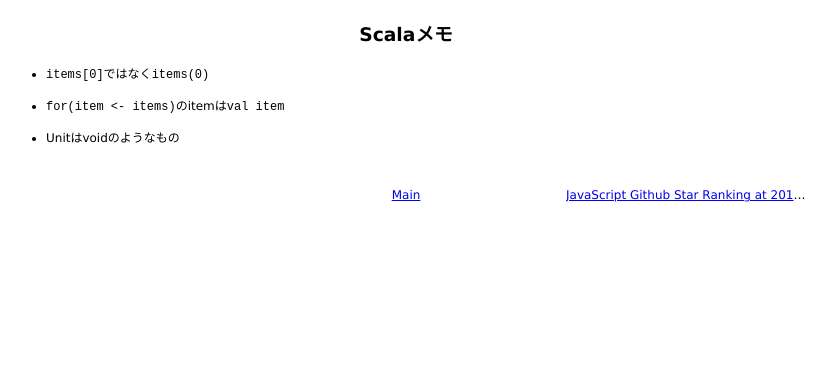
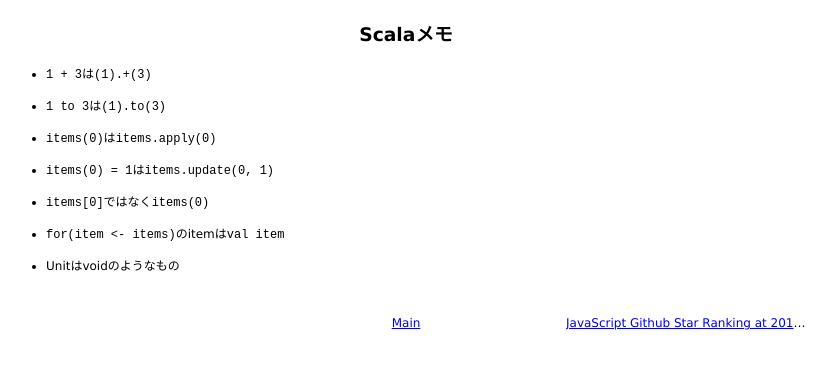
Before and after one commit to 38elements/38elements.github.com, a Jekyll site: the page built from _posts/2017-04-19-scala.md, in a window 1280 px wide. Shown: the top 369 px of the page, without its empty margins (234-1070 px from the left). Built offline with Jekyll 4.4.1, drawn with Linux system fonts in a browser that asks for light colours.

Commit message:
Update 2017-04-19-scala.md

```diff
--- a/_posts/2017-04-19-scala.md
+++ b/_posts/2017-04-19-scala.md
@@ -2,6 +2,14 @@
 layout: posts
 title: Scalaメモ
 ---
+
+* `1 + 3`は`(1).+(3)`
+
+* `1 to 3`は`(1).to(3)`
+
+* `items(0)`は`items.apply(0)`
+
+* `items(0) = 1`は`items.update(0, 1)`
 
 * `items[0]`ではなく`items(0)`
 
```
